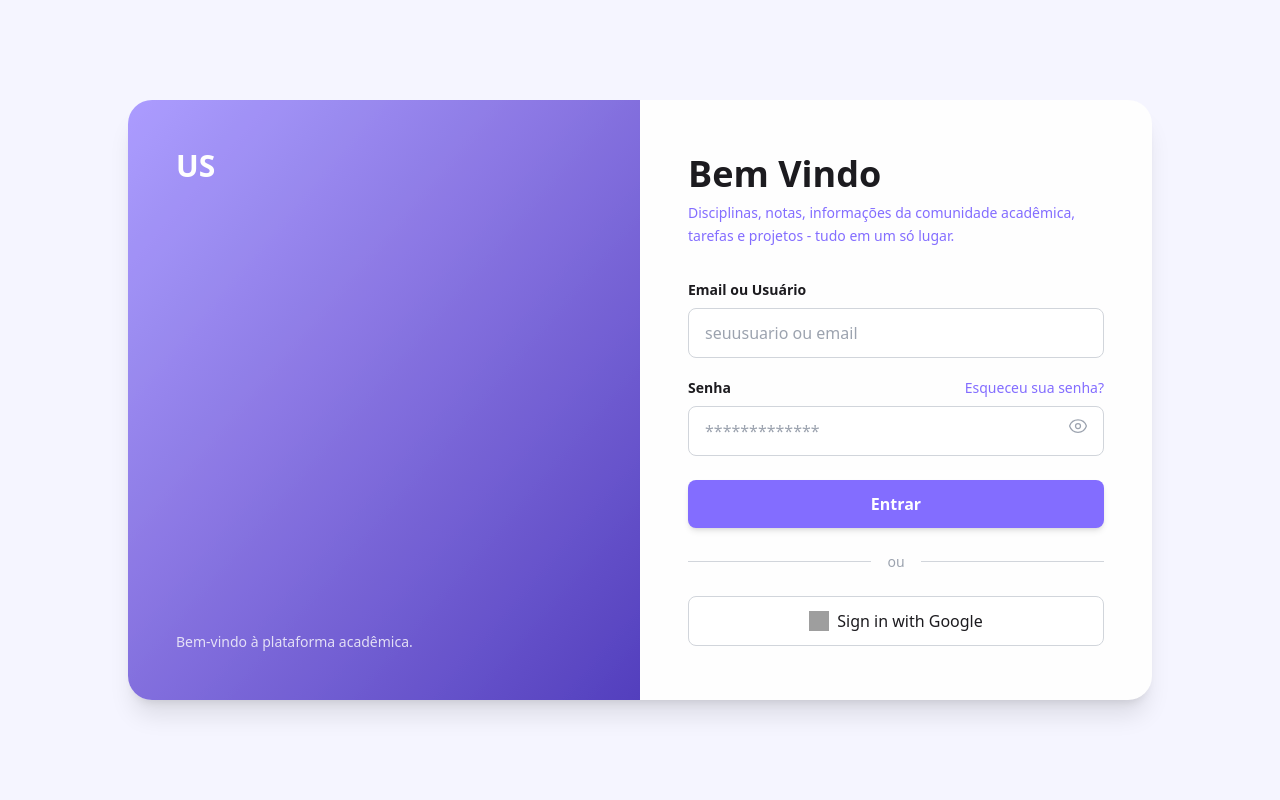
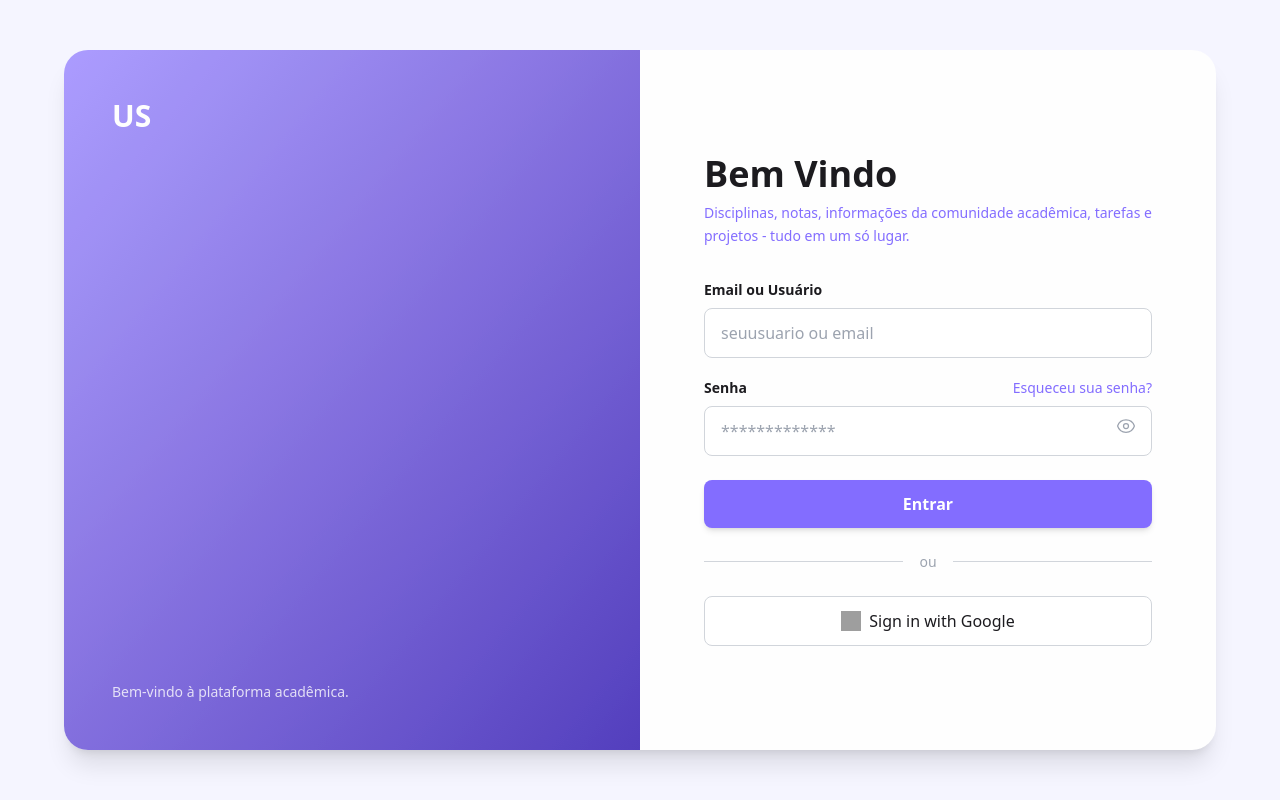
Before and after one commit to RyanArmond/Desenvolvimento_de_Artefato, a Django app: template projectuniversitysystem/universitysystem/templates/login.html in a window 1280 px wide. Run offline with Django 5.2, Linux system fonts and the light colour scheme; the template is opened without the code that fills it, so the values that code supplies are empty; some libraries are stand-ins or nearby versions; grey boxes are pictures that could not be loaded.

Commit message:
Ajusta proporção da tela de login

```diff
--- a/projectuniversitysystem/universitysystem/templates/login.html
+++ b/projectuniversitysystem/universitysystem/templates/login.html
@@ -25,7 +25,7 @@
 </head>
 <body class="bg-nbackpurple flex items-center justify-center min-h-screen p-4">
 
-    <div class="bg-nwhite rounded-3xl shadow-xl overflow-hidden flex flex-col md:flex-row w-full max-w-5xl h-[600px]">
+    <div class="bg-nwhite rounded-3xl shadow-xl overflow-hidden flex flex-col md:flex-row w-full max-w-4xl lg:max-w-5xl xl:max-w-6xl min-h-[600px] md:h-auto lg:h-[700px]">
 
         <div class="hidden md:flex md:w-1/2 bg-gradient-to-br from-npurplelight to-[#4B39B6] p-12 flex-col justify-between relative">
             <div class="absolute inset-0 bg-white/10 mix-blend-overlay"></div>
```
